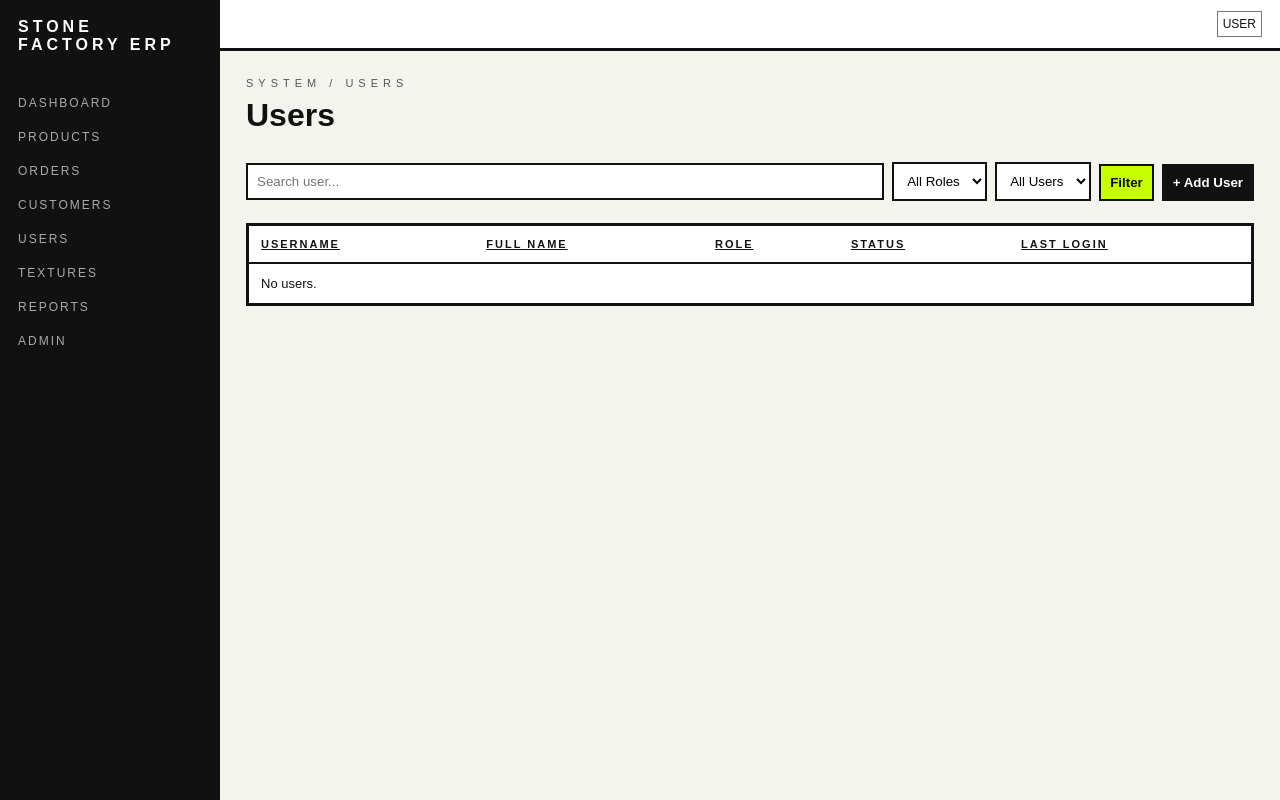
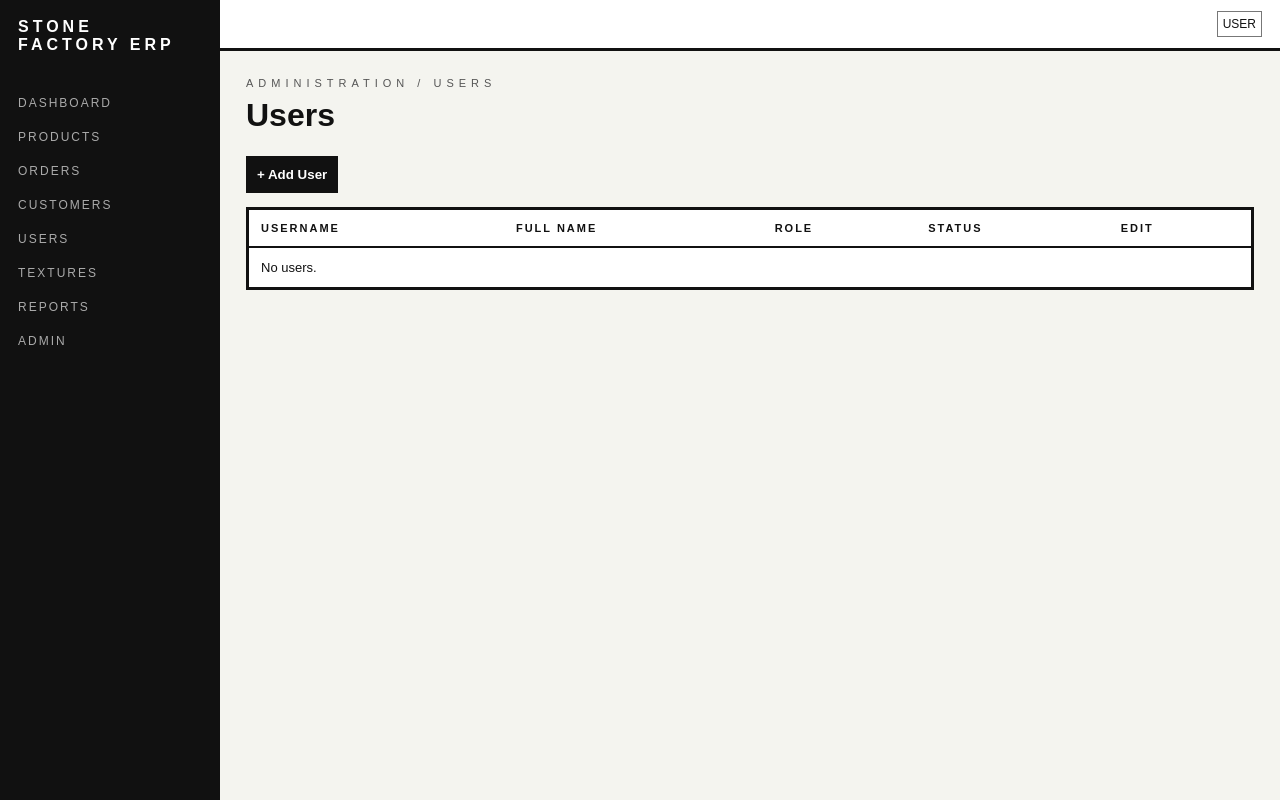
Before and after one commit to Kliurka/product_db_web, a Django app: page /users/ in a window 1280 px wide. Run offline with Django 5.2, Linux system fonts and the light colour scheme; data comes from the database, SQL or seed files in the repository; data that the repository does not hold is empty.

Commit message:
refactor(users): integrate AppUser with Django auth user

```diff
--- a/inventory/templates/inventory/user_list.html
+++ b/inventory/templates/inventory/user_list.html
@@ -1,83 +1,38 @@
 {% extends "inventory/base.html" %}
-{% load sort_tags %}
 
 {% block content %}
 <div class="page">
 
-    {% include "components/layout/page_header.html" with subtitle="System / Users" title="Users" %}
+    {% include "components/layout/page_header.html" with subtitle="Administration / Users" title="Users" %}
 
-    <form method="get" class="toolbar">
-
-        <input
-            class="search"
-            type="text"
-            name="q"
-            placeholder="Search user..."
-            value="{{ q }}">
-
-        <select name="role">
-            <option value="">All Roles</option>
-            {% for role in roles %}
-                <option value="{{ role.id }}"
-                    {% if selected_role == role.id|stringformat:"s" %}
-                        selected
-                    {% endif %}>
-                    {{ role.name }}
-                </option>
-            {% endfor %}
-        </select>
-
-        <select name="active">
-            <option value="">All Users</option>
-            <option value="yes" {% if active == 'yes' %}selected{% endif %}>
-                Active
-            </option>
-            <option value="no" {% if active == 'no' %}selected{% endif %}>
-                Inactive
-            </option>
-        </select>
-
-        <button class="btn-green" type="submit">
-            Filter
-        </button>
-
+    <div class="toolbar">
         <a href="{% url 'user_add' %}">
             <button class="btn-dark" type="button">
                 + Add User
             </button>
         </a>
-
-    </form>
+    </div>
 
     <table>
-
         <thead>
         <tr>
-            <th>{% sort_link 'username' 'Username' %}</th>
-            <th>{% sort_link 'full_name' 'Full Name' %}</th>
-            <th>{% sort_link 'role__name' 'Role' %}</th>
-            <th>{% sort_link 'active' 'Status' %}</th>
-            <th>{% sort_link 'last_login' 'Last Login' %}</th>
+            <th>Username</th>
+            <th>Full Name</th>
+            <th>Role</th>
+            <th>Status</th>
+            <th>Edit</th>
         </tr>
         </thead>
 
         <tbody>
-
         {% for user in users %}
-
         <tr>
-
-            <td>
-                <a href="{% url 'user_edit' user.id %}">
-                    {{ user.username }}
-                </a>
-            </td>
-
+            <td>{{ user.user.username }}</td>
             <td>{{ user.full_name }}</td>
 
             <td>
                 {% if user.role %}
-                    {{ user.role.name }}
+                    {{ user.role.name|title }}
                 {% else %}
                     —
                 {% endif %}
@@ -92,27 +47,15 @@
             </td>
 
             <td>
-                {% if user.last_login %}
-                    {{ user.last_login|date:"Y-m-d H:i" }}
-                {% else %}
-                    Never
-                {% endif %}
-            </td>
-
-        </tr>
-
-        {% empty %}
-
-        <tr>
-            <td colspan="5">
-                No users.
+                <a href="{% url 'user_edit' user.id %}">Edit</a>
             </td>
         </tr>
-
+        {% empty %}
+        <tr>
+            <td colspan="5">No users.</td>
+        </tr>
         {% endfor %}
-
         </tbody>
-
     </table>
 
 </div>
--- a/inventory/views/users.py
+++ b/inventory/views/users.py
@@ -1,79 +1,49 @@
+from django.contrib.auth.models import User
 from django.shortcuts import get_object_or_404, redirect, render
 
-from inventory.forms import AppUserForm
-from inventory.models import (
-    AppUser,
-    Role,
+from inventory.forms import (
+    AppUserCreateForm,
+    AppUserEditForm,
 )
-from inventory.utils.sorting import get_sort_params
 
+from inventory.models import AppUser
 
 # -------------------------
 # Users
 # -------------------------
 
 def user_list(request):
-    users = AppUser.objects.select_related('role')
+    users = AppUser.objects.select_related("user", "role").order_by("user__username")
 
-    q = request.GET.get('q', '')
-    selected_role = request.GET.get('role', '')
-    active = request.GET.get('active', '')
-
-
-    if q:
-        users = users.filter(
-            username__icontains=q
-        ) | AppUser.objects.select_related('role').filter(
-            full_name__icontains=q
-        )
-
-    if selected_role:
-        users = users.filter(role_id=selected_role)
-
-    if active == 'yes':
-        users = users.filter(active=True)
-
-    if active == 'no':
-        users = users.filter(active=False)
-
-    allowed_sort = [
-        'username',
-        'full_name',
-        'role__name',
-        'active',
-        'last_login',
-    ]
-    sort, direction, order_by = get_sort_params(
+    return render(
         request,
-        'username',
-        allowed_sort,
+        "inventory/user_list.html",
+        {
+            "users": users,
+        },
     )
-
-    users = users.order_by(order_by)
-
-
-    return render(request, 'inventory/user_list.html', {
-        'users': users,
-        'roles': Role.objects.all(),
-        'q': q,
-        'selected_role': selected_role,
-        'active': active,
-        'sort': sort,
-        'direction': direction,
-    })
 
 
 def user_add(request):
     if request.method == 'POST':
-        form = AppUserForm(request.POST)
+        form = AppUserCreateForm(request.POST)
 
         if form.is_valid():
-            user = form.save(commit=False)
-            user.password_hash = ''
-            user.save()
-            return redirect('user_edit', user_id=user.id)
+            django_user = User.objects.create_user(
+                username=form.cleaned_data['username'],
+                password=form.cleaned_data['password'],
+                is_active=form.cleaned_data['active'],
+            )
+
+            app_user = form.save(commit=False)
+            app_user.user = django_user
+            app_user.username = django_user.username
+            app_user.password_hash = ''
+            app_user.save()
+
+            return redirect('user_edit', user_id=app_user.id)
     else:
-        form = AppUserForm()
+        form = AppUserCreateForm()
 
     return render(request, 'inventory/user_form.html', {
         'form': form,
@@ -85,13 +55,17 @@ def user_edit(request, user_id):
     app_user = get_object_or_404(AppUser, id=user_id)
 
     if request.method == 'POST':
-        form = AppUserForm(request.POST, instance=app_user)
+        form = AppUserEditForm(request.POST, instance=app_user)
 
         if form.is_valid():
-            form.save()
+            app_user = form.save()
+
+            app_user.user.is_active = app_user.active
+            app_user.user.save()
+
             return redirect('user_list')
     else:
-        form = AppUserForm(instance=app_user)
+        form = AppUserEditForm(instance=app_user)
 
     return render(request, 'inventory/user_form.html', {
         'form': form,
```
Also changed, not shown: inventory/forms.py (+36 -2 lines), inventory/models.py (+21 -3 lines), inventory/templates/inventory/user_form.html (+16 -33 lines), inventory/migrations/0006_seed_default_roles.py (added), inventory/migrations/0007_appuser_user.py (added), inventory/migrations/0008_migrate_users_to_django_auth.py (added).
